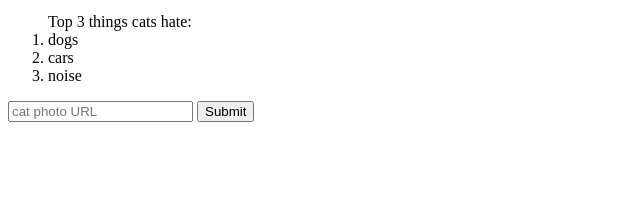
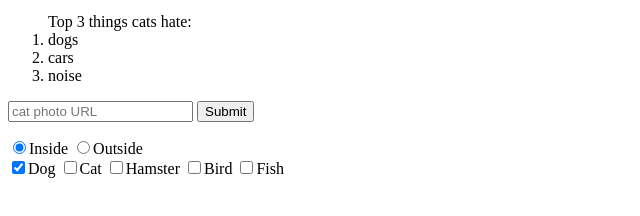
Before and after one commit to dejo79/Repo09, a plain HTML site: page ex18/src/index.html in a window 1280 px wide. Shown: the part 450-666 px from the top of the page, without its empty margins (0-640 px from the left). Drawn offline with Linux system fonts and the light colour scheme.

Commit message:
Added html files

```diff
--- a/ex18/src/index.html
+++ b/ex18/src/index.html
@@ -1,4 +1,9 @@
-<h2>CatPhotoApp</h2>
+<html>
+<head>
+    <title>Gigi School of Coding</title>
+    <h2>CatPhotoApp</h2>
+</head>
+<body>
 <main>
 <p>View more <a href="#">
     <img src="https://www.pexels.com/photo/gray-cat-on-tree-branch-1693441.jpg"
@@ -19,4 +24,33 @@
     <button type="submit">Submit</button>
 </form>
 
+<div>
+    <label for="inside">
+        <input id="inside" type="radio" name="inside-outside" value="inside" checked>Inside
+    </label>
+    <label for="outside">
+        <input id="outside" type="radio" name="inside-outside" value="outside" >Outside
+    </label>
+</div>
+
+<div>
+    <label>
+        <input type="checkbox" name="favorite_pet" value="Dog" checked>Dog
+    </label>
+    <label>
+        <input type="checkbox" name="favorite_pet" value="Cat" >Cat
+    </label>
+    <label>
+        <input type="checkbox" name="favorite_pet" value="Hamster" >Hamster
+    </label>
+    <label>
+        <input type="checkbox" name="favorite_pet" value="Bird" >Bird
+    </label>
+    <label>
+        <input type="checkbox" name="favorite_pet" value="Fish" >Fish
+    </label>
+</div>
+
 </main>
+</body>
+</html>
```
Also changed, not shown: ex17/src/index.html (+27 -0 lines).
